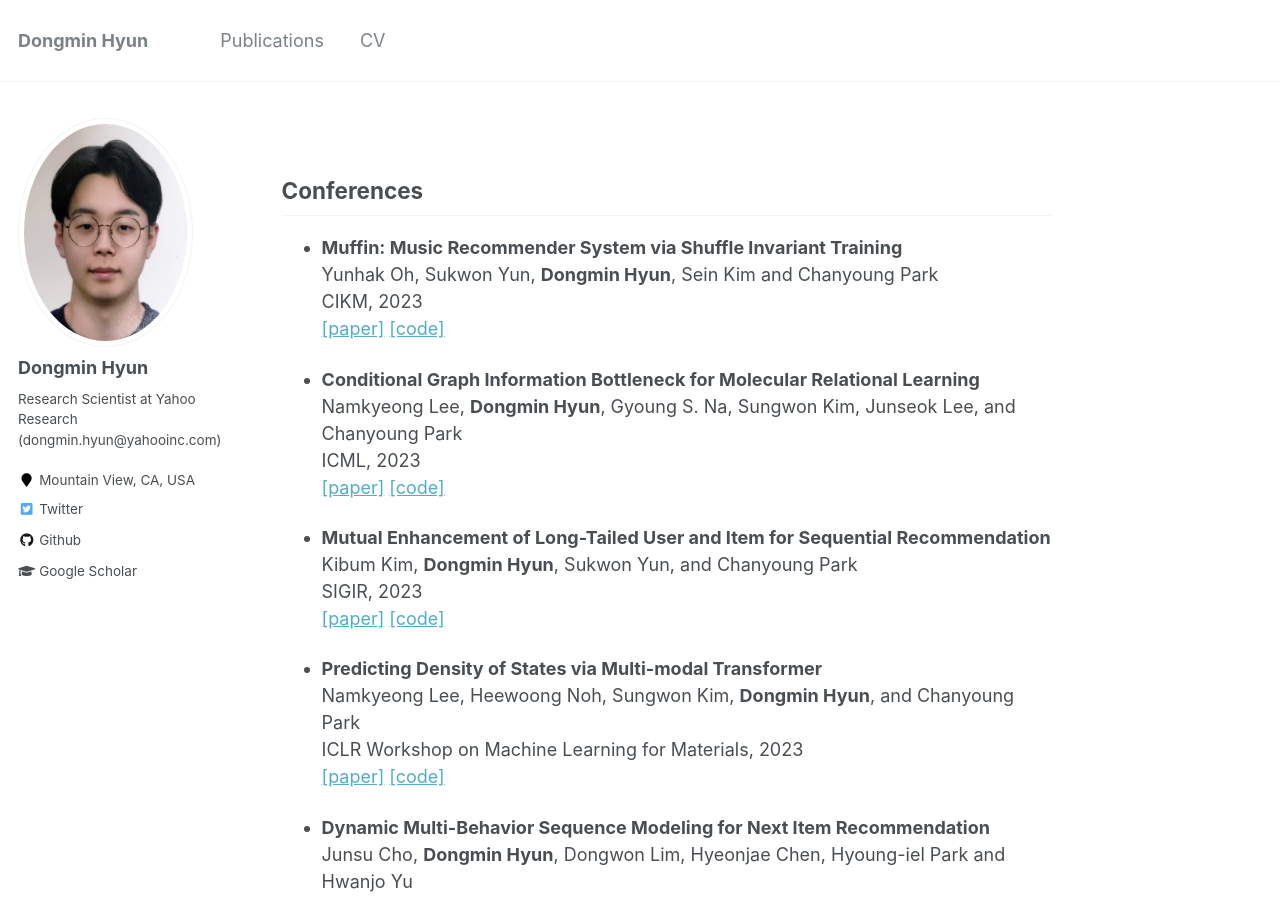
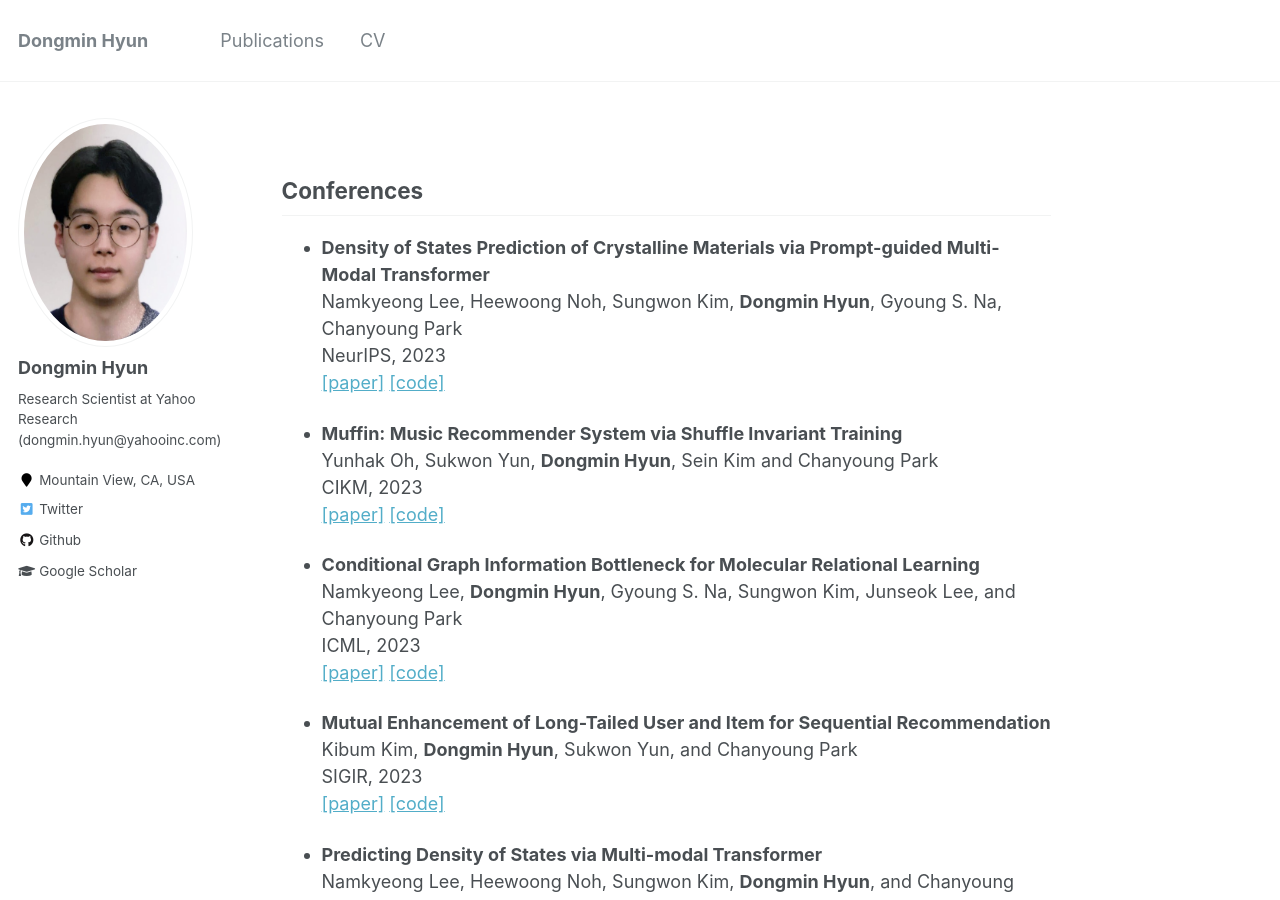
Before and after one commit to dmhyun/dmhyun.github.io, a Jekyll site: the page built from _pages/publications.md, in a window 1280 px wide and 900 px high. Built offline with Jekyll 4.4.1, drawn with Linux system fonts in a browser that asks for light colours.

Commit message:
Update publications.md

```diff
--- a/_pages/publications.md
+++ b/_pages/publications.md
@@ -17,6 +17,11 @@ author_profile: true
 
 Conferences
 -----
+- **Density of States Prediction of Crystalline Materials via Prompt-guided Multi-Modal Transformer**\\
+Namkyeong Lee, Heewoong Noh, Sungwon Kim, **Dongmin Hyun**, Gyoung S. Na, Chanyoung Park \\
+NeurIPS, 2023\\
+[[paper]](https://to-be-published) [[code]](https://to-be-published)
+
 - **Muffin: Music Recommender System via Shuffle Invariant Training**\\
 Yunhak Oh, Sukwon Yun, **Dongmin Hyun**, Sein Kim and Chanyoung Park\\
 CIKM, 2023\\
```
